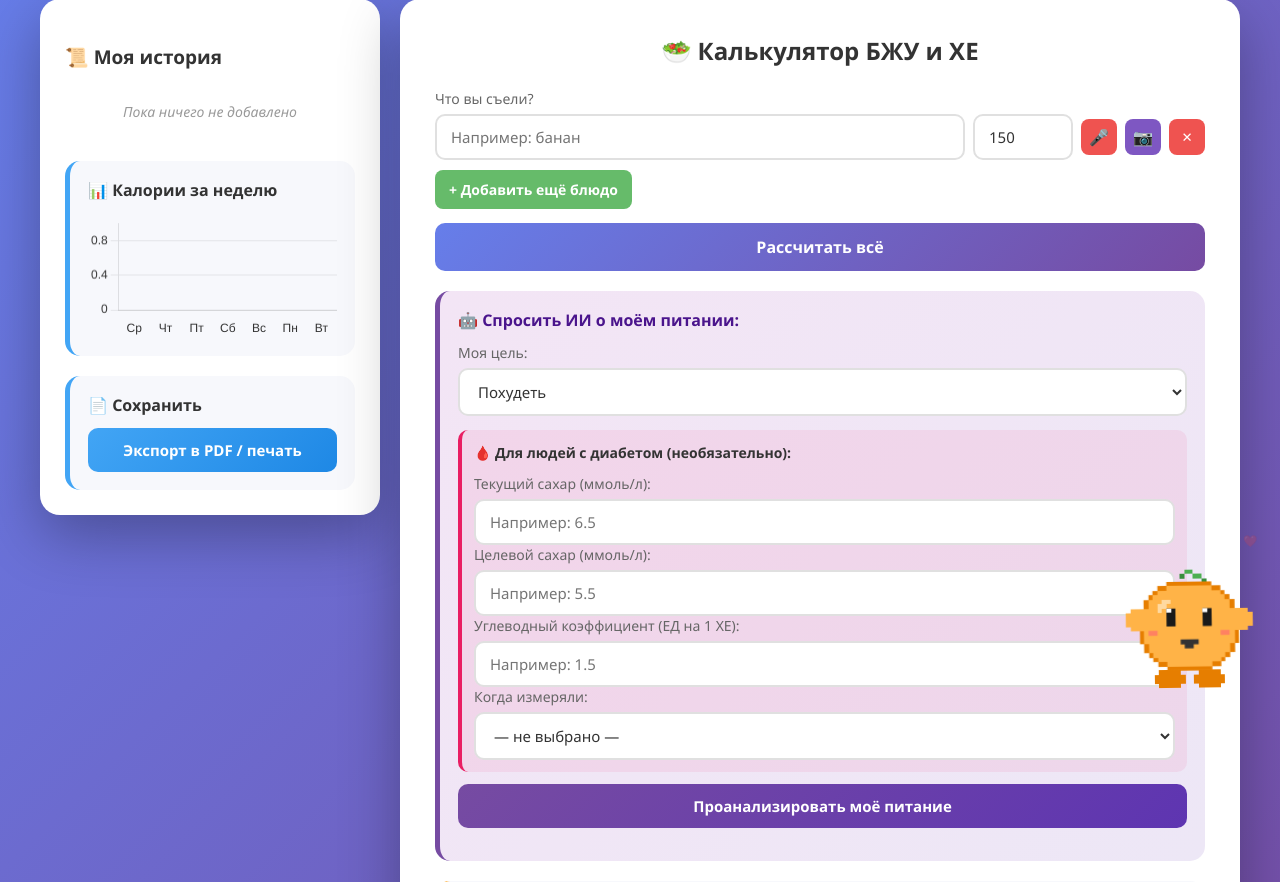
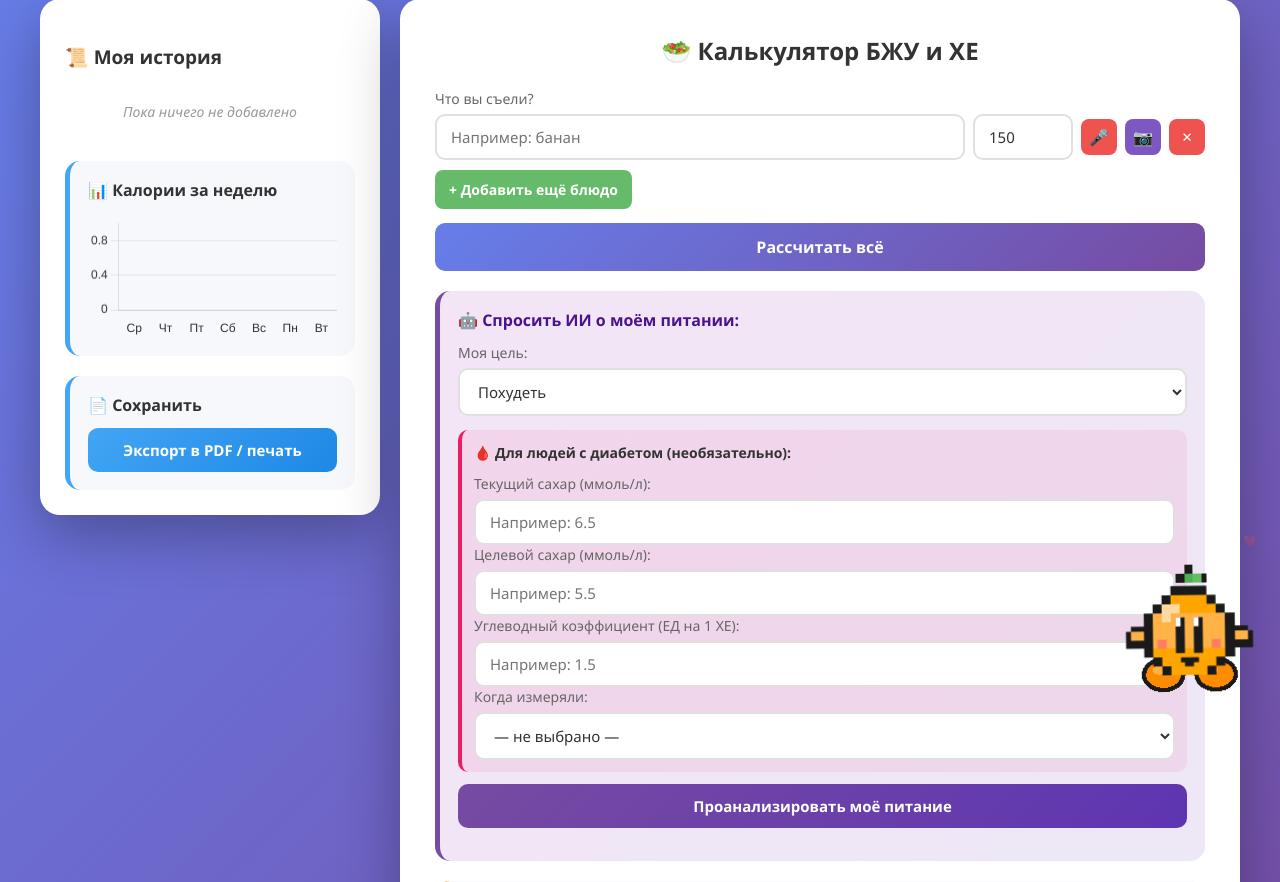
Before and after one commit to frogkiller95/my-nutrition-ai, a Flask app: page / in a window 1280 px wide. Shown: the part 76-958 px from the top of the page. Run offline with Flask 3, Linux system fonts and the light colour scheme; some libraries are stand-ins or nearby versions.

Commit message:
Update index.html

```diff
--- a/templates/index.html
+++ b/templates/index.html
@@ -268,91 +268,76 @@
     <div class="mascot-container" onclick="toggleMascotChat()">
         <div class="mascot-float">
             <span class="mascot-heart">❤️</span>
-            <svg class="mascot-svg" viewBox="0 0 32 32" xmlns="http://www.w3.org/2000/svg" shape-rendering="crispEdges">
-                <rect x="15" y="2" width="2" height="1" fill="#4CAF50"/>
-                <rect x="17" y="3" width="2" height="1" fill="#4CAF50"/>
-                <rect x="14" y="3" width="1" height="1" fill="#388E3C"/>
-                <rect x="19" y="4" width="1" height="1" fill="#388E3C"/>
+          <svg class="mascot-svg" viewBox="0 0 32 32" xmlns="http://www.w3.org/2000/svg" shape-rendering="crispEdges">
+    <!-- Листик -->
+    <rect x="15" y="1" width="2" height="2" fill="#1a1a1a"/>
+    <rect x="17" y="3" width="3" height="2" fill="#1a1a1a"/>
+    <rect x="13" y="3" width="2" height="2" fill="#1a1a1a"/>
+    <rect x="15" y="3" width="2" height="2" fill="#4CAF50"/>
+    <rect x="17" y="3" width="2" height="2" fill="#66BB6A"/>
 
-                <!-- Ножки БОЛЬШИЕ -->
-                <rect x="9" y="25" width="5" height="1" fill="#E67E00"/>
-                <rect x="8" y="26" width="7" height="1" fill="#E67E00"/>
-                <rect x="8" y="27" width="7" height="1" fill="#E67E00"/>
-                <rect x="9" y="28" width="5" height="1" fill="#E67E00"/>
-                <rect x="18" y="25" width="5" height="1" fill="#E67E00"/>
-                <rect x="17" y="26" width="7" height="1" fill="#E67E00"/>
-                <rect x="17" y="27" width="7" height="1" fill="#E67E00"/>
-                <rect x="18" y="28" width="5" height="1" fill="#E67E00"/>
+    <!-- Ножки (большие, позади тела) -->
+    <ellipse cx="10" cy="26" rx="5" ry="4" fill="#1a1a1a"/>
+    <ellipse cx="22" cy="26" rx="5" ry="4" fill="#1a1a1a"/>
+    <ellipse cx="10" cy="26" rx="4" ry="3" fill="#FF8C00"/>
+    <ellipse cx="22" cy="26" rx="4" ry="3" fill="#FF8C00"/>
+    <ellipse cx="9" cy="25" rx="1.5" ry="1" fill="#FFB347"/>
+    <ellipse cx="21" cy="25" rx="1.5" ry="1" fill="#FFB347"/>
 
-                <g class="mascot-body">
-                    <rect x="11" y="5" width="10" height="1" fill="#E67E00"/>
-                    <rect x="9" y="6" width="14" height="1" fill="#E67E00"/>
-                    <rect x="8" y="7" width="16" height="1" fill="#E67E00"/>
-                    <rect x="7" y="8" width="18" height="1" fill="#E67E00"/>
-                    <rect x="6" y="9" width="20" height="1" fill="#E67E00"/>
-                    <rect x="6" y="10" width="20" height="1" fill="#E67E00"/>
-                    <rect x="5" y="11" width="22" height="1" fill="#E67E00"/>
-                    <rect x="5" y="12" width="22" height="1" fill="#E67E00"/>
-                    <rect x="5" y="13" width="22" height="1" fill="#E67E00"/>
-                    <rect x="5" y="14" width="22" height="1" fill="#E67E00"/>
-                    <rect x="5" y="15" width="22" height="1" fill="#E67E00"/>
-                    <rect x="5" y="16" width="22" height="1" fill="#E67E00"/>
-                    <rect x="5" y="17" width="22" height="1" fill="#E67E00"/>
-                    <rect x="5" y="18" width="22" height="1" fill="#E67E00"/>
-                    <rect x="6" y="19" width="20" height="1" fill="#E67E00"/>
-                    <rect x="6" y="20" width="20" height="1" fill="#E67E00"/>
-                    <rect x="7" y="21" width="18" height="1" fill="#E67E00"/>
-                    <rect x="8" y="22" width="16" height="1" fill="#E67E00"/>
-                    <rect x="9" y="23" width="14" height="1" fill="#E67E00"/>
-                    <rect x="11" y="24" width="10" height="1" fill="#E67E00"/>
+    <g class="mascot-body">
+        <!-- Чёрная обводка тела -->
+        <rect x="12" y="6" width="8" height="2" fill="#1a1a1a"/>
+        <rect x="10" y="8" width="12" height="2" fill="#1a1a1a"/>
+        <rect x="8" y="10" width="16" height="2" fill="#1a1a1a"/>
+        <rect x="6" y="12" width="20" height="2" fill="#1a1a1a"/>
+        <rect x="6" y="14" width="20" height="2" fill="#1a1a1a"/>
+        <rect x="6" y="16" width="20" height="2" fill="#1a1a1a"/>
+        <rect x="6" y="18" width="20" height="2" fill="#1a1a1a"/>
+        <rect x="6" y="20" width="20" height="2" fill="#1a1a1a"/>
+        <rect x="8" y="22" width="16" height="2" fill="#1a1a1a"/>
+        <rect x="10" y="24" width="12" height="2" fill="#1a1a1a"/>
 
-                    <rect x="11" y="6" width="10" height="1" fill="#FFB347"/>
-                    <rect x="9" y="7" width="14" height="1" fill="#FFB347"/>
-                    <rect x="8" y="8" width="16" height="1" fill="#FFB347"/>
-                    <rect x="7" y="9" width="18" height="1" fill="#FFB347"/>
-                    <rect x="7" y="10" width="18" height="1" fill="#FFB347"/>
-                    <rect x="6" y="11" width="20" height="1" fill="#FFB347"/>
-                    <rect x="6" y="12" width="20" height="1" fill="#FFB347"/>
-                    <rect x="6" y="13" width="20" height="1" fill="#FFB347"/>
-                    <rect x="6" y="14" width="20" height="1" fill="#FFB347"/>
-                    <rect x="6" y="15" width="20" height="1" fill="#FFB347"/>
-                    <rect x="6" y="16" width="20" height="1" fill="#FFB347"/>
-                    <rect x="6" y="17" width="20" height="1" fill="#FFB347"/>
-                    <rect x="6" y="18" width="20" height="1" fill="#FFB347"/>
-                    <rect x="7" y="19" width="18" height="1" fill="#FFB347"/>
-                    <rect x="7" y="20" width="18" height="1" fill="#FFB347"/>
-                    <rect x="8" y="21" width="16" height="1" fill="#FFB347"/>
-                    <rect x="9" y="22" width="14" height="1" fill="#FFB347"/>
-                    <rect x="11" y="23" width="10" height="1" fill="#FFB347"/>
+        <!-- Оранжевое тело -->
+        <rect x="12" y="8" width="8" height="2" fill="#FFA500"/>
+        <rect x="10" y="10" width="12" height="2" fill="#FFA500"/>
+        <rect x="8" y="12" width="16" height="2" fill="#FFB347"/>
+        <rect x="8" y="14" width="16" height="2" fill="#FFB347"/>
+        <rect x="8" y="16" width="16" height="2" fill="#FFB347"/>
+        <rect x="8" y="18" width="16" height="2" fill="#FFB347"/>
+        <rect x="8" y="20" width="16" height="2" fill="#FFA500"/>
+        <rect x="10" y="22" width="12" height="2" fill="#FFA500"/>
+        <rect x="12" y="24" width="8" height="2" fill="#FFA500"/>
 
-                    <rect x="10" y="9" width="2" height="1" fill="#FFD9A0"/>
-                    <rect x="9" y="10" width="2" height="1" fill="#FFD9A0"/>
-                    <rect x="9" y="11" width="1" height="1" fill="#FFD9A0"/>
+        <!-- Блик -->
+        <rect x="10" y="10" width="4" height="2" fill="#FFD9A0"/>
+        <rect x="10" y="12" width="2" height="2" fill="#FFD9A0"/>
 
-                    <!-- Ручки БОЛЬШИЕ -->
-                    <rect x="3" y="11" width="3" height="1" fill="#FFB347"/>
-                    <rect x="2" y="12" width="4" height="1" fill="#FFB347"/>
-                    <rect x="2" y="13" width="4" height="1" fill="#FFB347"/>
-                    <rect x="2" y="14" width="4" height="1" fill="#FFB347"/>
-                    <rect x="3" y="15" width="3" height="1" fill="#FFB347"/>
-                    <rect x="26" y="11" width="3" height="1" fill="#FFB347"/>
-                    <rect x="26" y="12" width="4" height="1" fill="#FFB347"/>
-                    <rect x="26" y="13" width="4" height="1" fill="#FFB347"/>
-                    <rect x="26" y="14" width="4" height="1" fill="#FFB347"/>
-                    <rect x="26" y="15" width="3" height="1" fill="#FFB347"/>
+        <!-- Ручки (маленькие, с обводкой) -->
+        <rect x="3" y="15" width="3" height="1" fill="#1a1a1a"/>
+        <rect x="2" y="16" width="5" height="2" fill="#1a1a1a"/>
+        <rect x="2" y="18" width="4" height="2" fill="#1a1a1a"/>
+        <rect x="3" y="16" width="3" height="2" fill="#FFB347"/>
 
-                    <rect class="mascot-eye" x="11" y="11" width="2" height="4" fill="#1a1a1a"/>
-                    <rect class="mascot-eye" x="19" y="11" width="2" height="4" fill="#1a1a1a"/>
-                    <rect x="11" y="11" width="1" height="1" fill="white"/>
-                    <rect x="19" y="11" width="1" height="1" fill="white"/>
+        <rect x="26" y="15" width="3" height="1" fill="#1a1a1a"/>
+        <rect x="25" y="16" width="5" height="2" fill="#1a1a1a"/>
+        <rect x="26" y="18" width="4" height="2" fill="#1a1a1a"/>
+        <rect x="26" y="16" width="3" height="2" fill="#FFB347"/>
 
-                    <rect x="7" y="16" width="2" height="1" fill="#FF6B6B" opacity="0.7"/>
-                    <rect x="23" y="16" width="2" height="1" fill="#FF6B6B" opacity="0.7"/>
+        <!-- Большие овальные глазки -->
+        <rect class="mascot-eye" x="13" y="13" width="2" height="8" fill="#1a1a1a"/>
+        <rect class="mascot-eye" x="17" y="13" width="2" height="8" fill="#1a1a1a"/>
+        <rect x="13" y="13" width="1" height="2" fill="#ffffff"/>
+        <rect x="17" y="13" width="1" height="2" fill="#ffffff"/>
 
-                    <rect x="14" y="18" width="4" height="1" fill="#333"/>
-                    <rect x="15" y="19" width="2" height="1" fill="#333"/>
-                </g>
-            </svg>
+        <!-- Румяные щёчки -->
+        <rect x="9" y="18" width="2" height="2" fill="#FF6B6B" opacity="0.75"/>
+        <rect x="21" y="18" width="2" height="2" fill="#FF6B6B" opacity="0.75"/>
+
+        <!-- Ротик -->
+        <rect x="14" y="22" width="4" height="1" fill="#1a1a1a"/>
+        <rect x="15" y="23" width="2" height="1" fill="#1a1a1a"/>
+    </g>
+</svg>
         </div>
     </div>
 
```
